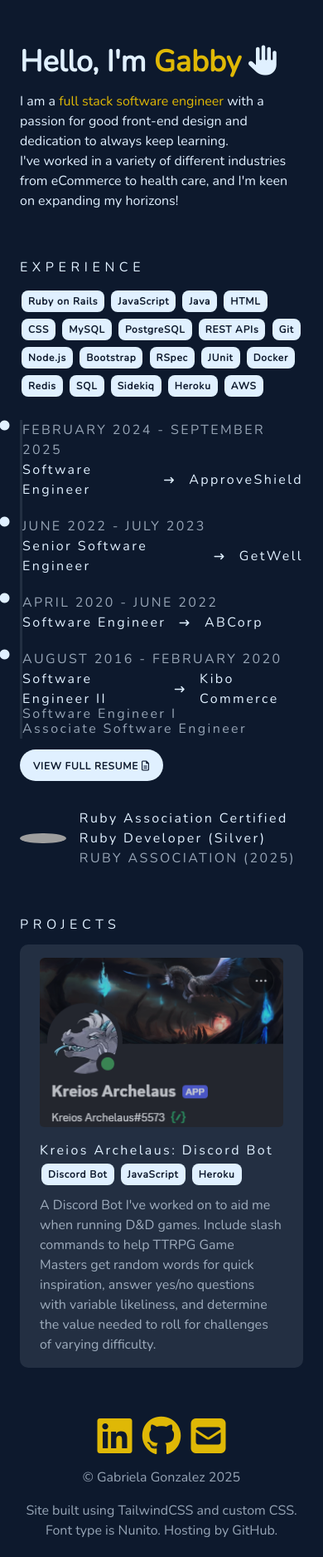
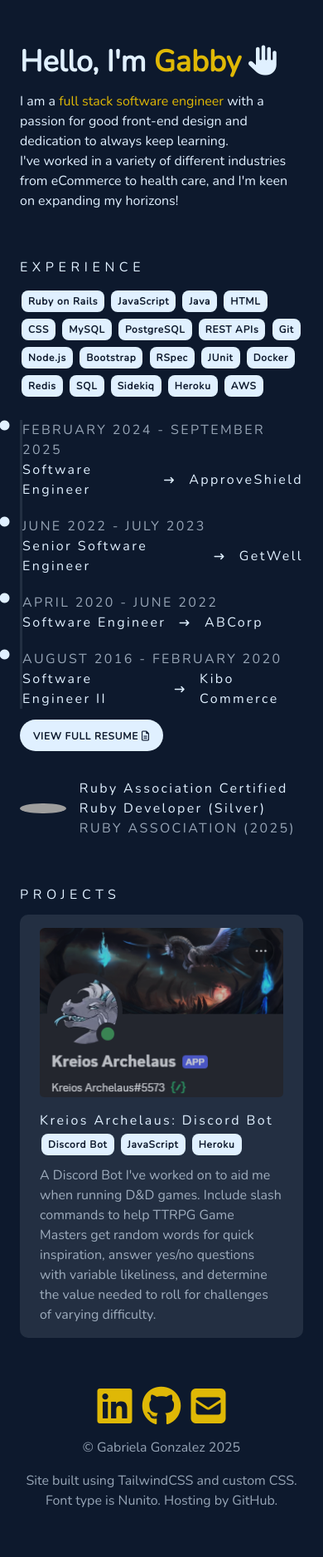
Before and after one commit to Serenamidori/serenamidori.github.io, a Jekyll site: the page built from README.md, in a window 390 px wide. Shown: the whole page at 83% size. Built offline with Jekyll 4.4.1, drawn with Linux system fonts in a browser that asks for light colours; nearby versions of some CDN libraries; our own code applies the rules of GitHub Pages for plain Markdown files; after the commit the page ends 1840 px from its top, so only the background shows below that; grey boxes are pictures that could not be loaded.

Commit message:
updated css to allow for new color palletes, hide previous job names on mobile view

```diff
--- a/_layouts/default.html
+++ b/_layouts/default.html
@@ -52,8 +52,8 @@
               <i class="absolute bullet fa-solid fa-circle fa-xs"></i>
               <h4>August 2016 - February 2020</h4>
               <h3 class="gap-2 flex align-center mb-0">Software Engineer II <i class="fa-solid fa-arrow-right-long fa-xs mx-2"></i> <a href="https://kibocommerce.com/" target="_blank">Kibo Commerce</a></h3>
-              <h3 class="faded" style="margin-top: -6px">Software Engineer I</h3>
-              <h3 class="faded" style="margin-top: -6px">Associate Software Engineer</h3>
+              <h3 class="previous">Software Engineer I</h3>
+              <h3 class="previous">Associate Software Engineer</h3>
             </li>
           </ol>
           <a class="button rounded-full" href="/docs/resume.pdf" target="_blank"><span class="text-xs font-semibold">VIEW FULL RESUME <i class="fa-regular fa-file-lines"></i></span></a>
--- a/css/main.css
+++ b/css/main.css
@@ -618,7 +618,7 @@
   border-radius: 0.5rem;
 }
 
-.bg-ivory-black {
+.bg-primary {
   --tw-bg-opacity: 1;
   background-color: rgb(13 25 45 / var(--tw-bg-opacity));
 }
@@ -661,51 +661,50 @@
 /* Color scheme inspiration from https://www.canva.com/learn/website-color-schemes/ */
 
 :root {
-  --ivory-black: #0d192d;
-  --sky-blue: #328cc1;
-  --sky-blue-50: rgba(50, 140, 193, 0.65);
-  --ice-blue: #e0f0ff;
-  --ice-blue-dark: #bddfff;
-  --ice-blue-50: rgba(224, 240, 255, 0.65);
-  --ice-blue-25: rgba(224, 240, 255, 0.10);
-  --gold-leaf: #dfb806;
-  --gold-leaf-50: rgb(217, 179, 16, 0.65);
-  --prussian-blue: #043451;
+  --primary: #0d192d;
+  --secondary: #e0f0ff;
+  --secondary-dark: #bddfff;
+  --secondary-50: rgba(224, 240, 255, 0.65);
+  --secondary-25: rgba(224, 240, 255, 0.10);
+  --tertiary: #328cc1;
+  --tertiary-50: rgba(50, 140, 193, 0.65);
+  --accent: #dfb806;
+  --accent-50: rgb(217, 179, 16, 0.65);
 }
 
 body {
   height: 100%;
   overflow-x: hidden;
   font-family: Nunito, sans-serif;
-  color: var(--ice-blue);
-  background-color: var(--ivory-black);
+  color: var(--secondary);
+  background-color: var(--primary);
 }
 
 a {
-  color: var(--sky-blue);
+  color: var(--tertiary);
   &.social-link {
-    color: var(--gold-leaf);
+    color: var(--accent);
   }
 }
 
 a:hover {
-  color: var(--sky-blue-50);
+  color: var(--tertiary-50);
   text-decoration: none;
   &.social-link {
-    color: var(--gold-leaf-50);
+    color: var(--accent-50);
   }
 }
 
 .button {
-  background-color: var(--ice-blue);
-  color: var(--ivory-black);
+  background-color: var(--secondary);
+  color: var(--primary);
   letter-spacing: .05rem;
   padding: .5rem 1rem;
 }
 
 .button:hover {
-  background-color: var(--ice-blue-dark);
-  color: var(--ivory-black);
+  background-color: var(--secondary-dark);
+  color: var(--primary);
   letter-spacing: .05rem;
   padding: .5rem 1rem;
 }
@@ -744,8 +743,8 @@
 .project-card {
   flex-direction: column;
   padding: 1rem 1.5rem;
-  color: var(--ice-blue);
-  background-color: var(--ice-blue-25);
+  color: var(--secondary);
+  background-color: var(--secondary-25);
   border-radius: 10px;
 
   @media (min-width: 768px) {
@@ -766,11 +765,20 @@
 }
 
 .faded {
-  color: var(--ice-blue-50)
+  color: var(--secondary-50);
+}
+
+.previous {
+  display: none;
+  color: var(--secondary-50);
+  margin-top: -6px;
+  @media (min-width: 768px) {
+    display: block;
+  }
 }
 
 h1 {
-  color: var(--ice-blue);
+  color: var(--secondary);
 
   &.title {
     font-weight: bold;
@@ -788,6 +796,7 @@
   .animate-wave {
     --fa-animation-duration: 8s;
     --fa-animation-iteration-count: 1;
+    transition: font-size .25s;
   }
 
   .animate-wave:hover {
@@ -797,6 +806,7 @@
   .animate-wave:active {
     cursor: grab;
     font-size: 3rem;
+    transition: font-size .15s;
   }
 }
 
@@ -818,7 +828,7 @@
 }
 
 h4 {
-  color: var(--ice-blue-50);
+  color: var(--secondary-50);
   font-weight: bold;
   letter-spacing: .15rem;
   text-transform: uppercase;
@@ -831,7 +841,7 @@
 }
 
 ol {
-  border-left: 3px solid var(--ice-blue-25);
+  border-left: 3px solid var(--secondary-25);
 }
 
 .bullet {
@@ -839,14 +849,14 @@
 }
 
 .section-header {
-  background-color: var(--ivory-black);
+  background-color: var(--primary);
   padding: 1.5rem 0 .75rem;
 }
 
 .tooltip {
-  color: var(--ivory-black);
-  background-color: var(--ice-blue);
-  border: 2px solid var(--sky-blue);
+  color: var(--primary);
+  background-color: var(--secondary);
+  border: 2px solid var(--tertiary);
 }
 
 .pill {
@@ -854,8 +864,8 @@
   letter-spacing: .05rem;
   font-size: .75rem;
   border: none;
-  background-color: var(--ice-blue);
-  color: var(--ivory-black);
+  background-color: var(--secondary);
+  color: var(--primary);
   margin: 4px 2px;
   padding: 4px 8px;
 }
@@ -867,15 +877,15 @@
 .pill.hover:hover {
   margin-top: 0px;
   font-size: .75rem;
-  border-bottom: 4px solid var(--sky-blue);
+  border-bottom: 4px solid var(--tertiary);
   padding: 4px 8px 0px;
   cursor: default;
-  background-color: var(--ice-blue-dark);
+  background-color: var(--secondary-dark);
   transition: border-bottom .1s, padding .1s;
 }
 
 .emphasis {
-  color: var(--gold-leaf);
+  color: var(--accent);
 }
 
 .social-link {
```
